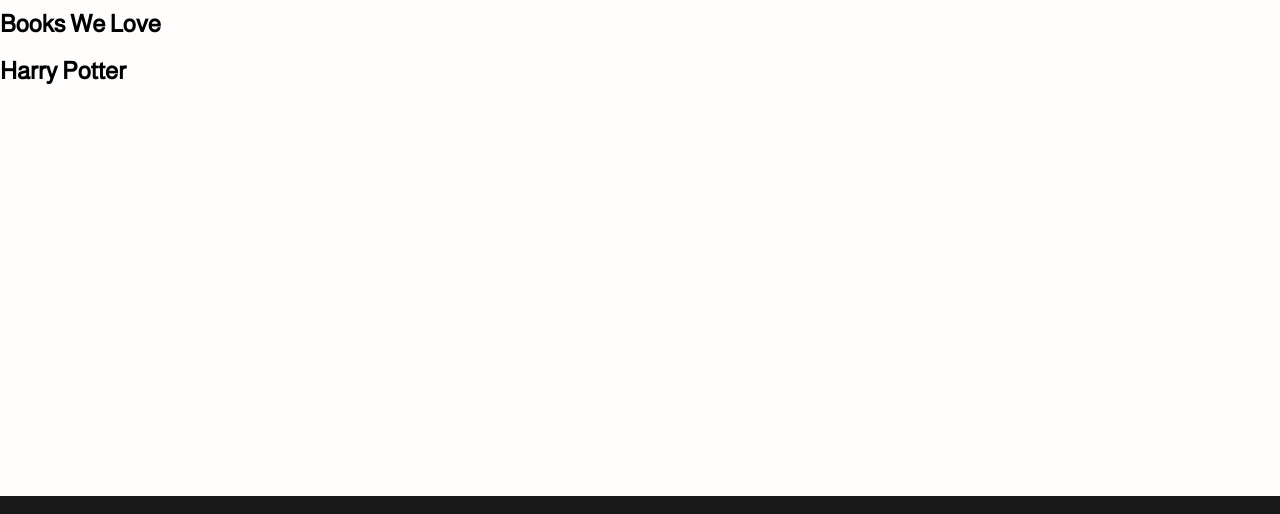
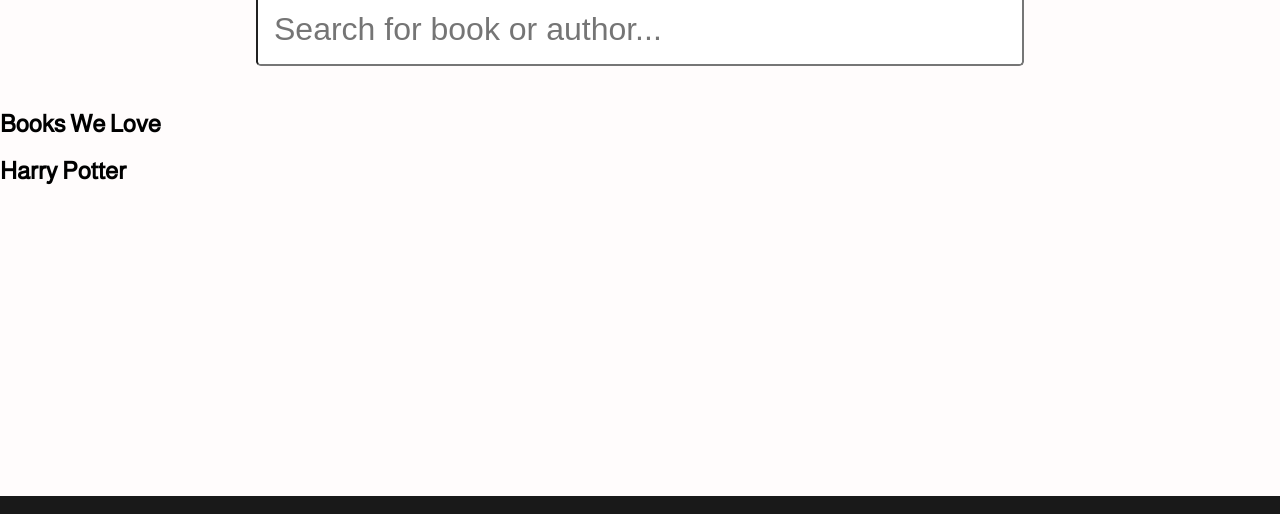
Before and after one commit to ollie-byrne99/Lap_2_Client_Side, a website: page index.html in a window 1280 px wide. Shown: the part 178-692 px from the top of the page. Drawn offline with Linux system fonts and the light colour scheme; a web font is replaced by a local one.

Commit message:
add css to search bar

```diff
--- a/assets/css/layout.css
+++ b/assets/css/layout.css
@@ -52,6 +52,18 @@
     text-decoration: none;
 }
 
+#search {
+    text-align: center;
+}
+
+#searchBar {
+    width: 60%;
+    padding: 1rem;
+    margin: 1.5rem;
+    border-radius: 0.3rem;
+    font-size: 2rem;
+}
+
 footer {
     display: flex;
     flex-direction: column;
--- a/index.html
+++ b/index.html
@@ -26,8 +26,7 @@
     <main>
         <section>
             <form id="search">
-                <input type="search" id="query" name="q" placeholder="Search...">
-                <button>Search</button>
+                <input type="search" id="searchBar" placeholder="Search for book or author...">
             </form>
         </section>
         <section>
```
